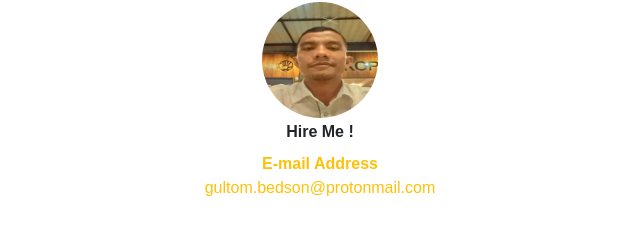
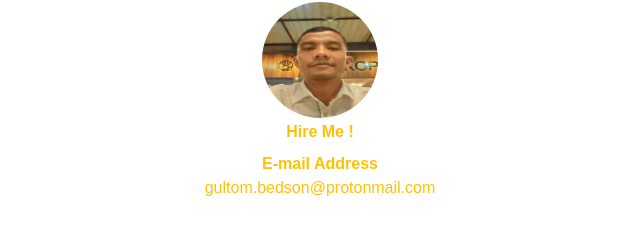
Before and after one commit to bedsongultom/bedsongultom.github.io, a plain HTML site: page index.html in a window 1280 px wide. Shown: the part 3489-3729 px from the top of the page, 320-960 px from the left. Drawn offline with nearby package versions, Linux system fonts and the light colour scheme; some packages are replaced by stand-ins of ours; a script that the page names is missing; a web font is replaced by a local one.

Commit message:
Update index.html

```diff
--- a/index.html
+++ b/index.html
@@ -495,7 +495,7 @@
     					</center>
 
     					<div class="text-center">
-    						<label class=="text-warning"><b> Hire Me ! </b></label><br>
+    						<label class="text-warning"><b> Hire Me ! </b></label><br>
 
     						<b class="text-warning">E-mail Address</b><br>
          <a href="mailto:gultom.bedson@protonmail.com" class="text-warning">gultom.bedson@protonmail.com</a>
```
